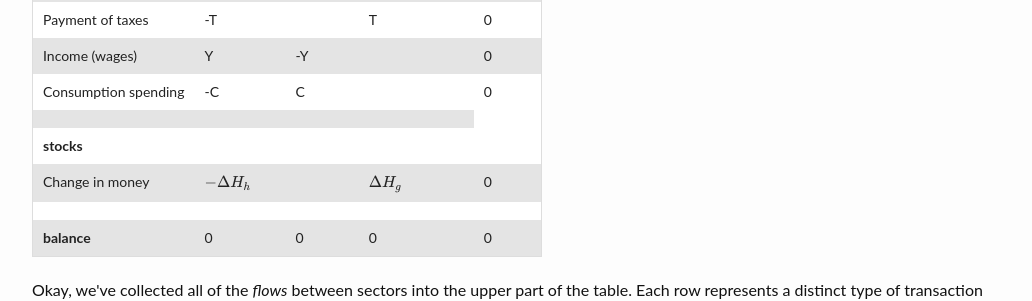
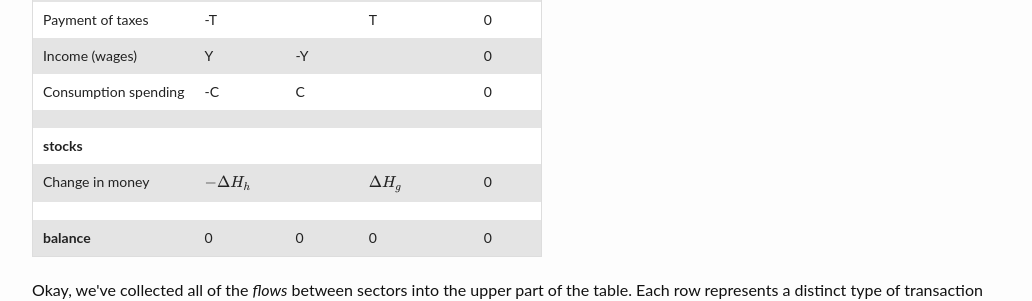
Before and after one commit to spatchcock/spatchcock.github.io, a Jekyll site: the page built from _posts/2017-06-03-simple-economy-with-government-money.md, in a window 1280 px wide. Shown: the part 1153-1454 px from the top of the page, without its empty margins (123-1155 px from the left). Built offline with Jekyll 4.4.1, drawn with Linux system fonts in a browser that asks for light colours; formulas are drawn with MathJax 3; comment, search, counter and statistics services are not loaded.

Commit message:
add missing row column

```diff
--- a/_posts/2017-06-03-simple-economy-with-government-money.md
+++ b/_posts/2017-06-03-simple-economy-with-government-money.md
@@ -70,6 +70,7 @@ ipython_notebook: true
 <td align="left">0</td>
 </tr>
 <tr class="even">
+<td align="left"></td>
 <td align="left"></td>
 <td align="left"></td>
 <td align="left"></td>
```
